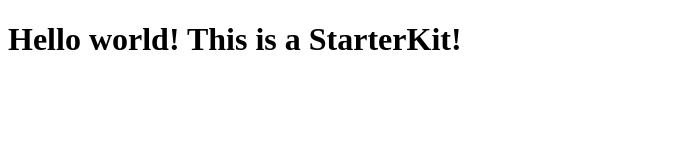
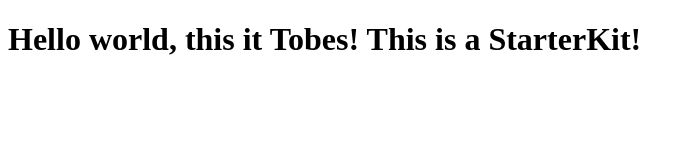
Before and after one commit to RuntimeTools/nodedemo, a website: page public/index.html in a window 1280 px wide. Shown: the whole page, without its empty margins (0-694 px from the left). Drawn offline with Linux system fonts and the light colour scheme.

Commit message:
modify message to test commits

```diff
--- a/public/index.html
+++ b/public/index.html
@@ -7,6 +7,6 @@
     <meta name="viewport" content="width=device-width, initial-scale=1">
 </head>
 <body>
-<h1>Hello world! This is a StarterKit!</h1>
+<h1>Hello world, this it Tobes! This is a StarterKit!</h1>
 </body>
 </html>
```
